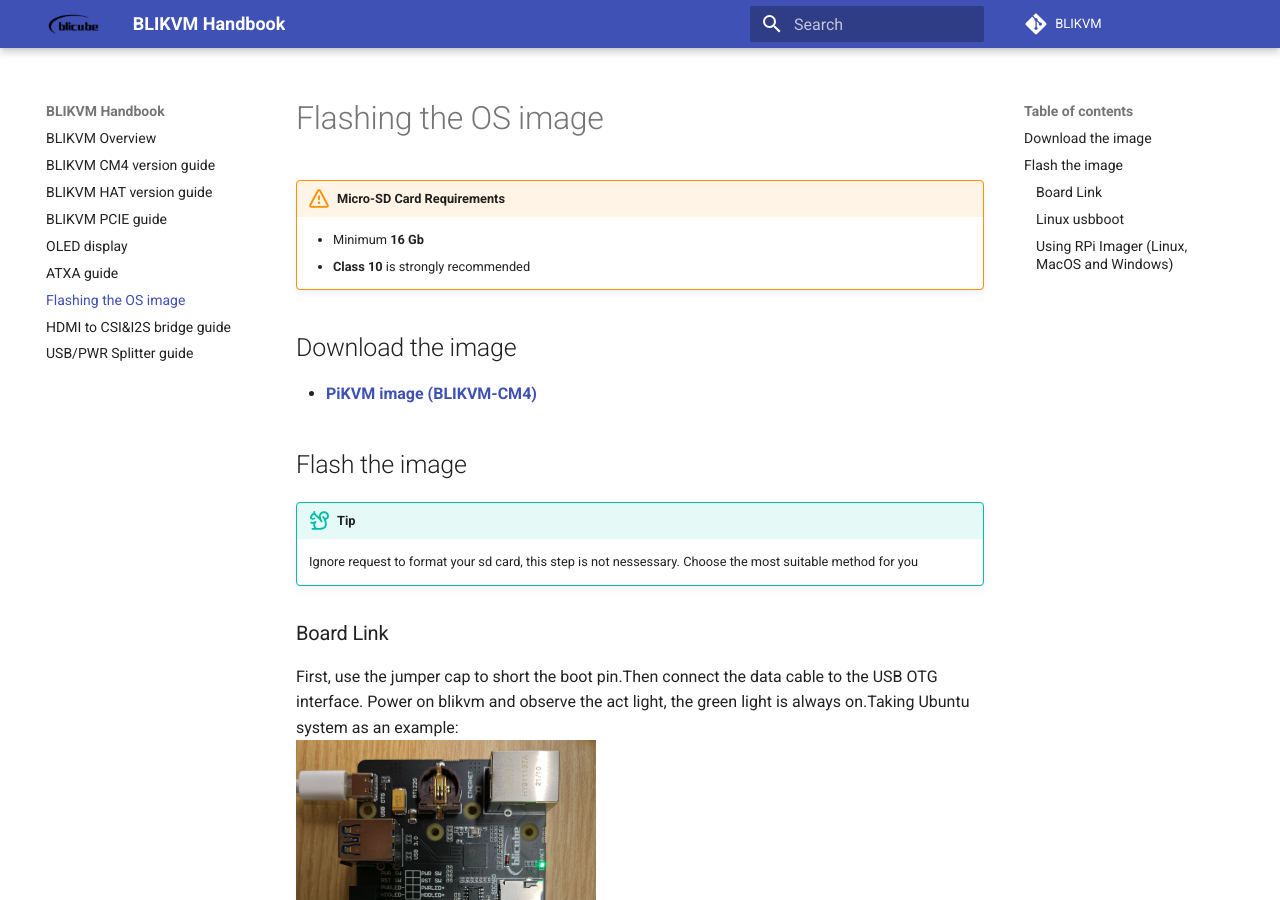
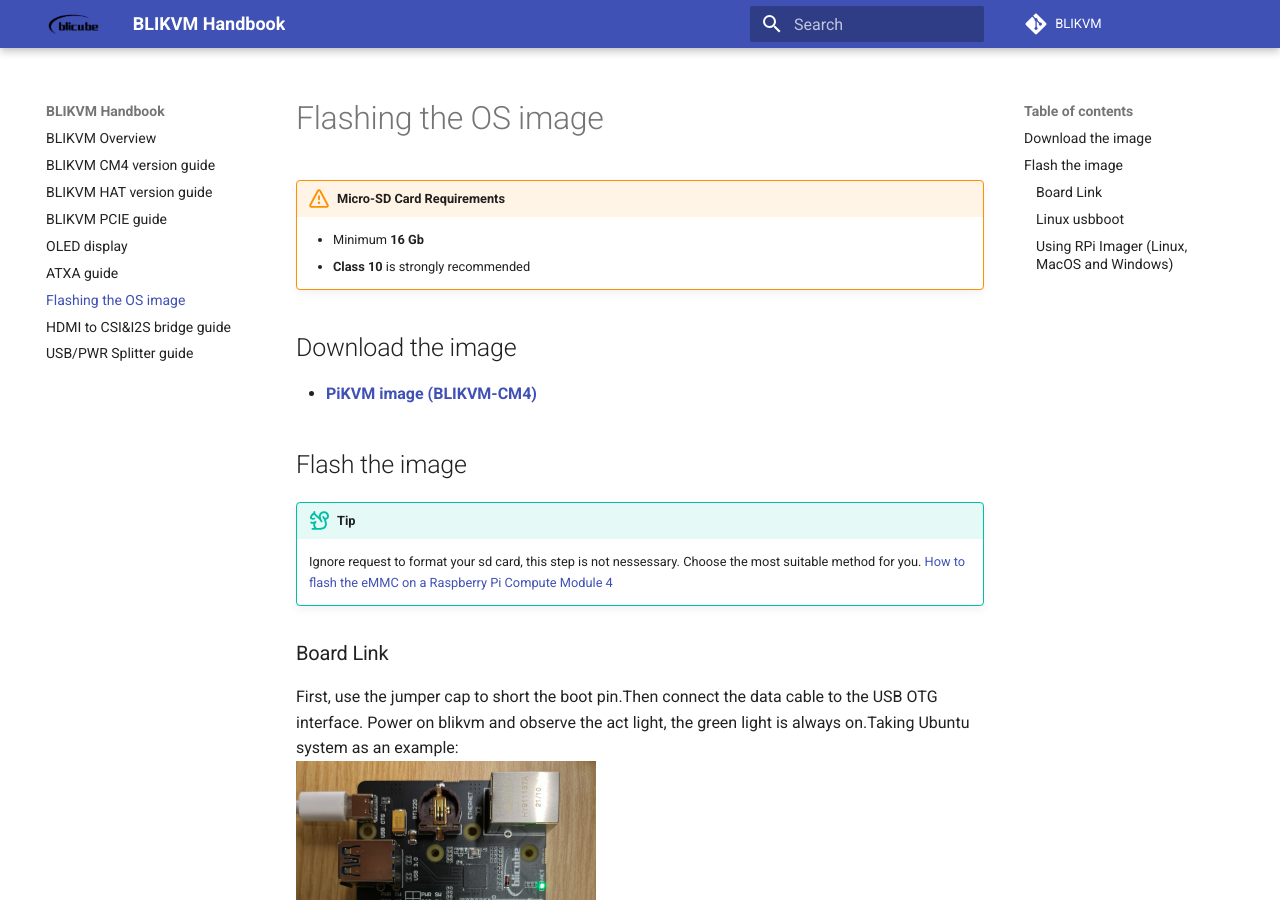
Before and after one commit to ThomasVon2021/pikvm-board, an MkDocs documentation site: the page built from docs/flashing_os.md, in a window 1280 px wide and 900 px high. Built offline with MkDocs 1.6.1 and Material for MkDocs 9.7.7, drawn with Linux system fonts in a browser that asks for light colours; comment, search, counter and statistics services are not loaded.

Commit message:
modify docs/flashing_os.md

```diff
--- a/docs/flashing_os.md
+++ b/docs/flashing_os.md
@@ -6,12 +6,13 @@
 
 ## Download the image
 
-* **[PiKVM image (BLIKVM-CM4)](https://www.youtube.com/watch?v=jp_mF1RknU4)**
+* **[PiKVM image (BLIKVM-CM4)](https://files.pikvm.org/images/v3-hdmi-rpi4-latest.img.xz)**
 
 ## Flash the image
 
 !!! tip
-    Ignore request to format your sd card, this step is not nessessary. Choose the most suitable method for you
+    Ignore request to format your sd card, this step is not nessessary. Choose the most suitable method for you.
+    [How to flash the eMMC on a Raspberry Pi Compute Module 4](https://www.youtube.com/watch?v=jp_mF1RknU4)
 
 ### Board Link
 First, use the jumper cap to short the boot pin.Then connect the data cable to the USB OTG interface.
```
